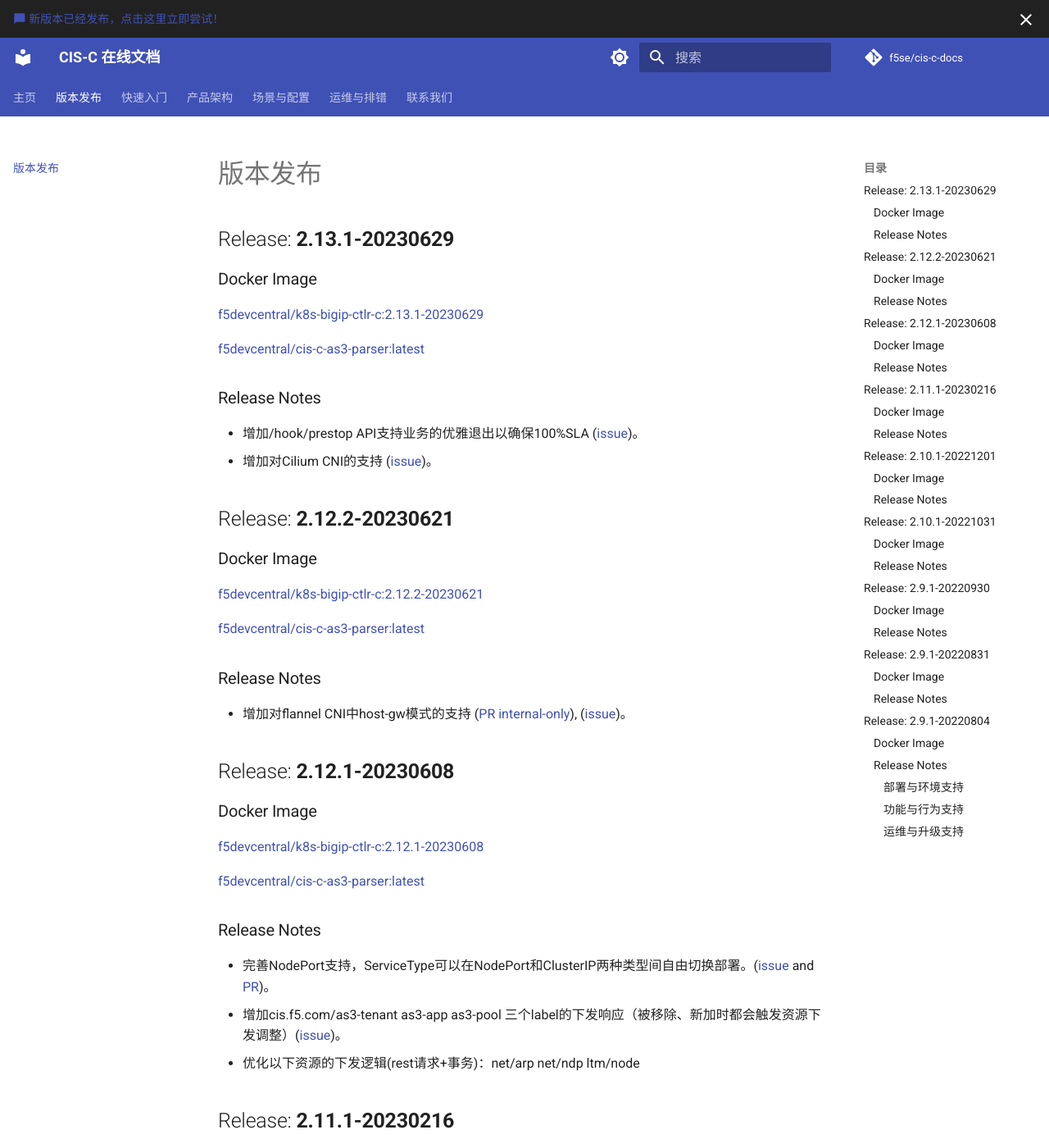
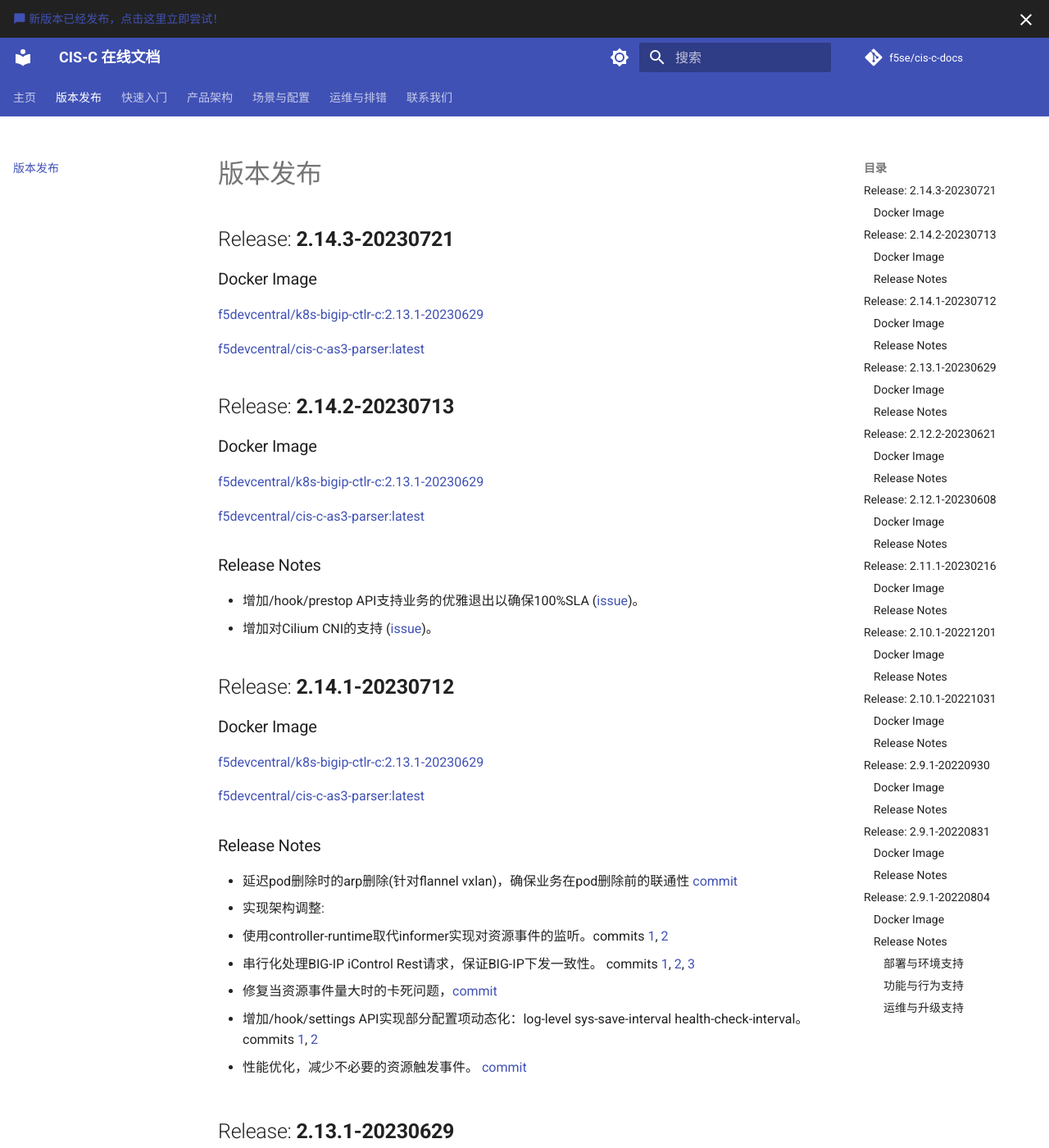
Before and after one commit to f5se/cis-c-docs, an MkDocs documentation site: the page built from docs/Release-notes/index.md, in a window 1280 px wide and 1400 px high. Shown: the whole window at 82% size. Built offline with MkDocs 1.6.1 and Material for MkDocs 9.7.7, drawn with Linux system fonts in a browser that asks for light colours; comment, search, counter and statistics services are not loaded.

Commit message:
release versions 2.14.1-20230712 2.14.2-20230713 2.14.3-20230721

```diff
--- a/docs/Release-notes/index.md
+++ b/docs/Release-notes/index.md
@@ -1,4 +1,47 @@
 # 版本发布
+
+## Release: **2.14.3-20230721**
+
+### Docker Image
+
+[f5devcentral/k8s-bigip-ctlr-c:2.13.1-20230629](https://hub.docker.com/r/f5devcentral/k8s-bigip-ctlr-c)
+
+[f5devcentral/cis-c-as3-parser:latest](https://hub.docker.com/r/f5devcentral/cis-c-as3-parser)
+
+
+## Release: **2.14.2-20230713**
+
+### Docker Image
+
+[f5devcentral/k8s-bigip-ctlr-c:2.13.1-20230629](https://hub.docker.com/r/f5devcentral/k8s-bigip-ctlr-c)
+
+[f5devcentral/cis-c-as3-parser:latest](https://hub.docker.com/r/f5devcentral/cis-c-as3-parser)
+
+### Release Notes
+
+* 增加/hook/prestop API支持业务的优雅退出以确保100%SLA ([issue](https://github.com/f5se/cis-c-docs/issues/57))。
+* 增加对Cilium CNI的支持 ([issue](https://github.com/f5se/cis-c-docs/issues/56))。
+
+
+## Release: **2.14.1-20230712**
+
+### Docker Image
+
+[f5devcentral/k8s-bigip-ctlr-c:2.13.1-20230629](https://hub.docker.com/r/f5devcentral/k8s-bigip-ctlr-c)
+
+[f5devcentral/cis-c-as3-parser:latest](https://hub.docker.com/r/f5devcentral/cis-c-as3-parser)
+
+### Release Notes
+
+* 延迟pod删除时的arp删除(针对flannel vxlan)，确保业务在pod删除前的联通性 [commit](https://gitee.com/zongzw/f5-kic/commit/1e1584c637ca8b69d0000bd3a67a90ed27d0f12d)
+* 实现架构调整:
+  * 使用controller-runtime取代informer实现对资源事件的监听。commits [1](https://gitee.com/zongzw/f5-kic/commit/ee4587dbd607fa0f67708e953a609c4bb15a1360), [2](https://gitee.com/zongzw/f5-kic/commit/f278ad84f87a8d5a95a1afaafaba59b8768a37d7)
+  * 串行化处理BIG-IP iControl Rest请求，保证BIG-IP下发一致性。 commits [1](https://gitee.com/zongzw/f5-kic/commit/ed9200014929a5c74df8dc65695f2d9569fde8fa), [2](https://gitee.com/zongzw/f5-kic/commit/193631d9d55e841b98ceb3a2716f98efc045b2c1), [3](https://gitee.com/zongzw/f5-kic/commit/eb3d06beb0733ba782cf84954e980f06fd54c202)
+* 修复当资源事件量大时的卡死问题，[commit](https://gitee.com/zongzw/f5-kic/commit/75689944661eb462bbd0d14c6cbc1e877eea663c)
+* 增加/hook/settings API实现部分配置项动态化：log-level sys-save-interval health-check-interval。commits [1](https://gitee.com/zongzw/f5-kic/commit/c6a8746806f1d3259c7e2cd618cba6c25ef5f1cf), [2](https://gitee.com/zongzw/f5-kic/commit/a5dbeed25093a89c7b176ec64b5bd220d5adf4fe)
+
+* 性能优化，减少不必要的资源触发事件。  [commit](https://gitee.com/zongzw/f5-kic/commit/7fab8d4ba648c704e42b201c55590114469665d8)
+
 
 ## Release: **2.13.1-20230629**
 
```
